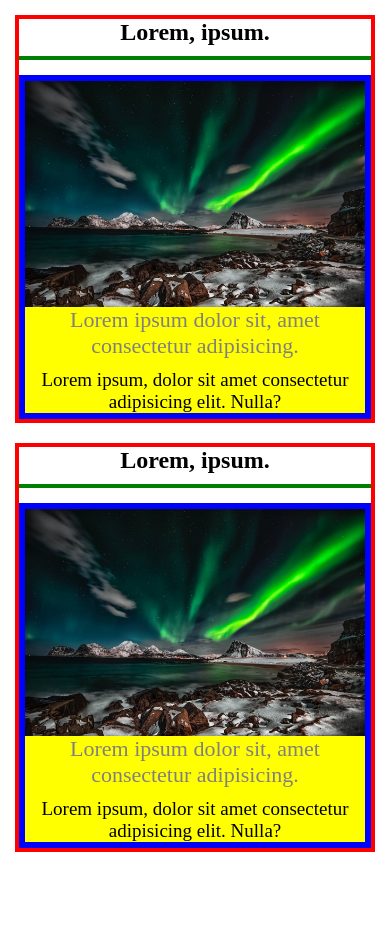
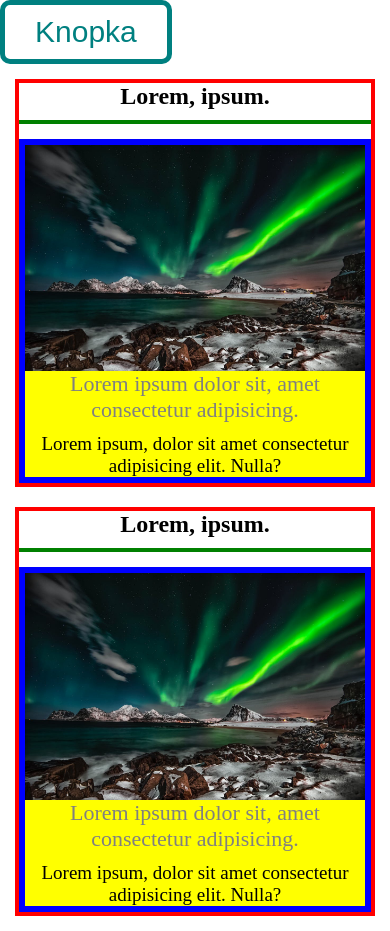
Before and after one commit to ChingizPro/boxes, a plain HTML site: page index.html in a window 390 px wide. Before the commit the page ends 867 px from the top, so only its background shows below. Drawn offline with Linux system fonts and the light colour scheme.

Commit message:
Add a button to test

```diff
--- a/index.html
+++ b/index.html
@@ -7,6 +7,7 @@
     <link rel="stylesheet" href="style.css">
 </head>
 <body>
+    <button class="btn">Knopka</button>
     <div class="big">
         <div class="box">
             <h2 class="title">Lorem, ipsum.</h2>
--- a/style.css
+++ b/style.css
@@ -46,6 +46,15 @@ img {
 .p2 {
     font-size: 19px;
 }
+.btn {
+    font-size: 30px;
+    padding: 10px 30px;
+    border: 5px solid teal;
+    color: teal;
+    border-radius: 10px;
+    background-color: transparent;
+    display: none;
+}
 @media(max-width:1000px){
     .box {
         width: 100%;
@@ -62,3 +71,13 @@ img {
         text-align: center;
     }
 }
+@media(max-width:500px){
+    .btn {
+        display: block;
+    }
+}
+@media(max-width:350px){
+    .btn {
+        display: none;
+    }
+}
```
